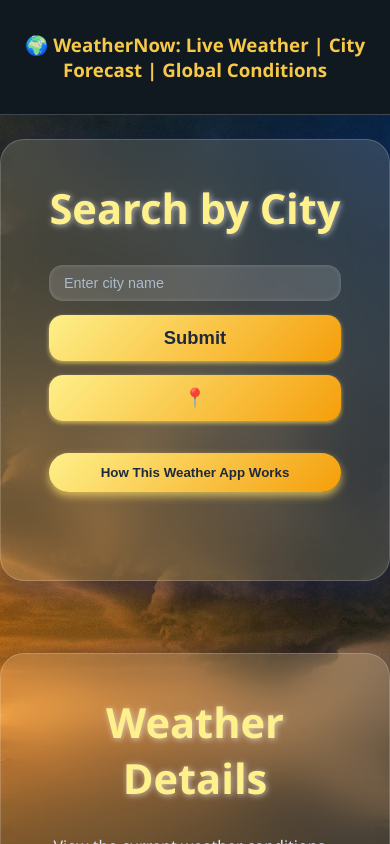
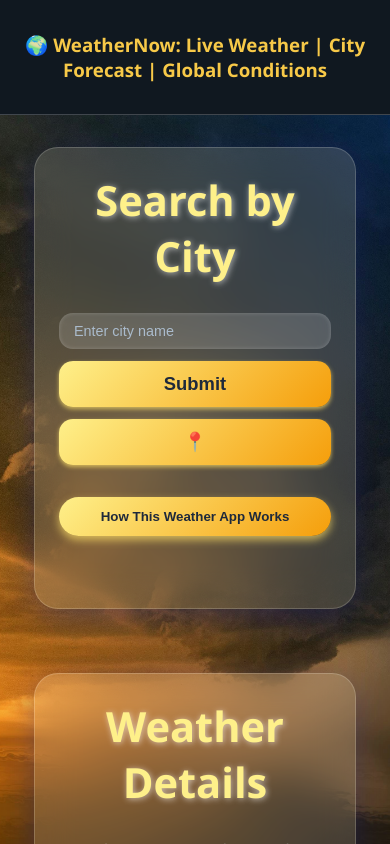
Before and after one commit to Siva6918/Weather-Apk, a React (Create React App) app: page / in a window 390 px wide. Shown: the top 844 px of the page. Built offline with nearby package versions, Linux system fonts and the light colour scheme.

Commit message:
Updated weather card layout and styling

```diff
--- a/src/App.css
+++ b/src/App.css
@@ -8,10 +8,8 @@
 /* Body with weather-themed background and gradient overlay */
 body {
   font-family: "Segoe UI", Tahoma, Geneva, Verdana, sans-serif;
-  background: linear-gradient(rgba(10, 25, 47, 0.75), rgba(10, 25, 47, 0.75));
-  background-size: cover;
-  background-position: center center;
-  background-image: url("./images/weather-bg.jpg"); /* adjust path as needed */
+  background: linear-gradient(rgba(10, 25, 47, 0.75), rgba(10, 25, 47, 0.75)),
+    url("./images/weather-bg.jpg");
   background-size: cover;
   background-position: center;
   background-repeat: no-repeat;
@@ -20,14 +18,13 @@ body {
   justify-content: center;
   align-items: center;
   transition: background-color 0.5s ease;
-  margin: 0px;
-  padding: 0;
+  min-height: 100vh;
+  overflow-x: hidden;
+}
+
+.Container {
+  width: 100%;
   height: 100%;
-  box-sizing: border-box;
-}
-.Container{
-  width: 100%;
-  height:100%;
   display: flex;
   flex-direction: column;
   justify-content: center;
@@ -37,22 +34,23 @@ body {
 /* Main container */
 .Main {
   display: flex;
-  flex-direction: column;
+  flex-direction: row;
+  flex-wrap: wrap;
   justify-content: center;
-  align-items: center;
+  align-items: flex-start;
   width: 100%;
-  height: 100%;
-  background-image: url("./images/weather-bg.jpg"); /* adjust path as needed */
+  padding: 2rem;
+  gap: 2rem;
+  background-image: url("./images/weather-bg.jpg");
   background-size: cover;
   background-position: center;
   background-repeat: no-repeat;
-  color: white; /* optional for contrast */
+  color: white;
 }
 
 .app {
   margin: 1.5rem;
-  margin-bottom: 3rem;
-  background: rgba(255, 255, 255, 0.15); /* lighter translucent */
+  background: rgba(255, 255, 255, 0.15);
   border-radius: 24px;
   padding: 2.5rem 3rem;
   width: 100%;
@@ -63,7 +61,7 @@ body {
   backdrop-filter: blur(20px);
   -webkit-backdrop-filter: blur(20px);
   border: 1px solid rgba(255, 255, 255, 0.18);
-  color: #e0e7ff; /* soft light color */
+  color: #e0e7ff;
   transition: background 0.3s ease;
 }
 
@@ -148,13 +146,12 @@ body {
   font-size: 1rem;
   border-radius: 30px;
   border: none;
+  margin-top: 2.5rem;
   margin-bottom: 1.5rem;
   box-shadow: 0 4px 8px rgba(59, 130, 246, 0.7);
   cursor: pointer;
   transition: background 0.3s ease, box-shadow 0.3s ease;
   user-select: none;
-  margin-top: 2.5rem;
-  margin-bottom: 1.5rem;
 }
 
 .toggle:hover {
@@ -207,27 +204,26 @@ body {
   font-size: 1.05rem;
 }
 
-/* Date/time */
 .weather .date {
   margin-top: 1.2rem;
   font-size: 0.9rem;
   color: #94a3b8;
 }
 
-/* Responsive styles */
-@media (min-width: 850px) {
-  .input-group {
+/* Desktop responsive styles */
+@media (min-width: 700px) {
+  .Main {
     flex-direction: row;
   }
-}
-@media (min-width: 700px) {
-  .Main {
+
+  .input-group {
     flex-direction: row;
   }
 
   .input-group input {
     flex: 1;
   }
+
   .app {
     max-width: 480px;
   }
@@ -238,3 +234,37 @@ body {
     padding: 10px 6px;
   }
 }
+
+/* ✅ Mobile responsiveness for max-width: 699px */
+@media (max-width: 699px) {
+  .Main {
+    flex-direction: column;
+    align-items: center;
+    padding: 1rem;
+    gap: 2rem;
+  }
+
+  .app {
+    width: 90%;
+    margin: 1rem 0;
+    padding: 1.5rem;
+  }
+
+  .input-group {
+    flex-direction: column;
+    gap: 12px;
+    width: 100%;
+  }
+
+  .input-group input,
+  .input-group button,
+  .geolocation-button,
+  .toggle {
+    width: 100%;
+  }
+
+  .weather img {
+    width: 100px;
+    height: 100px;
+  }
+}
```
